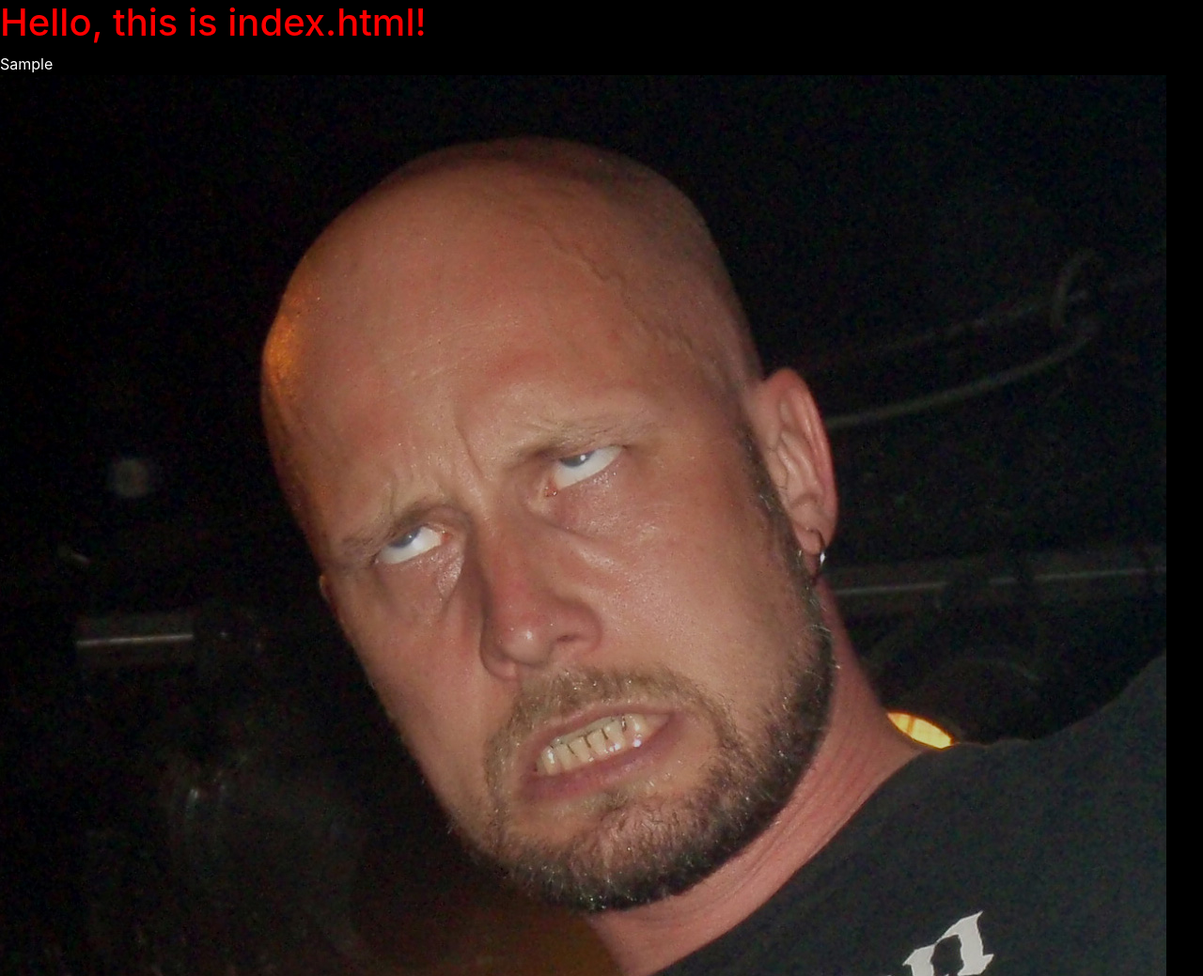
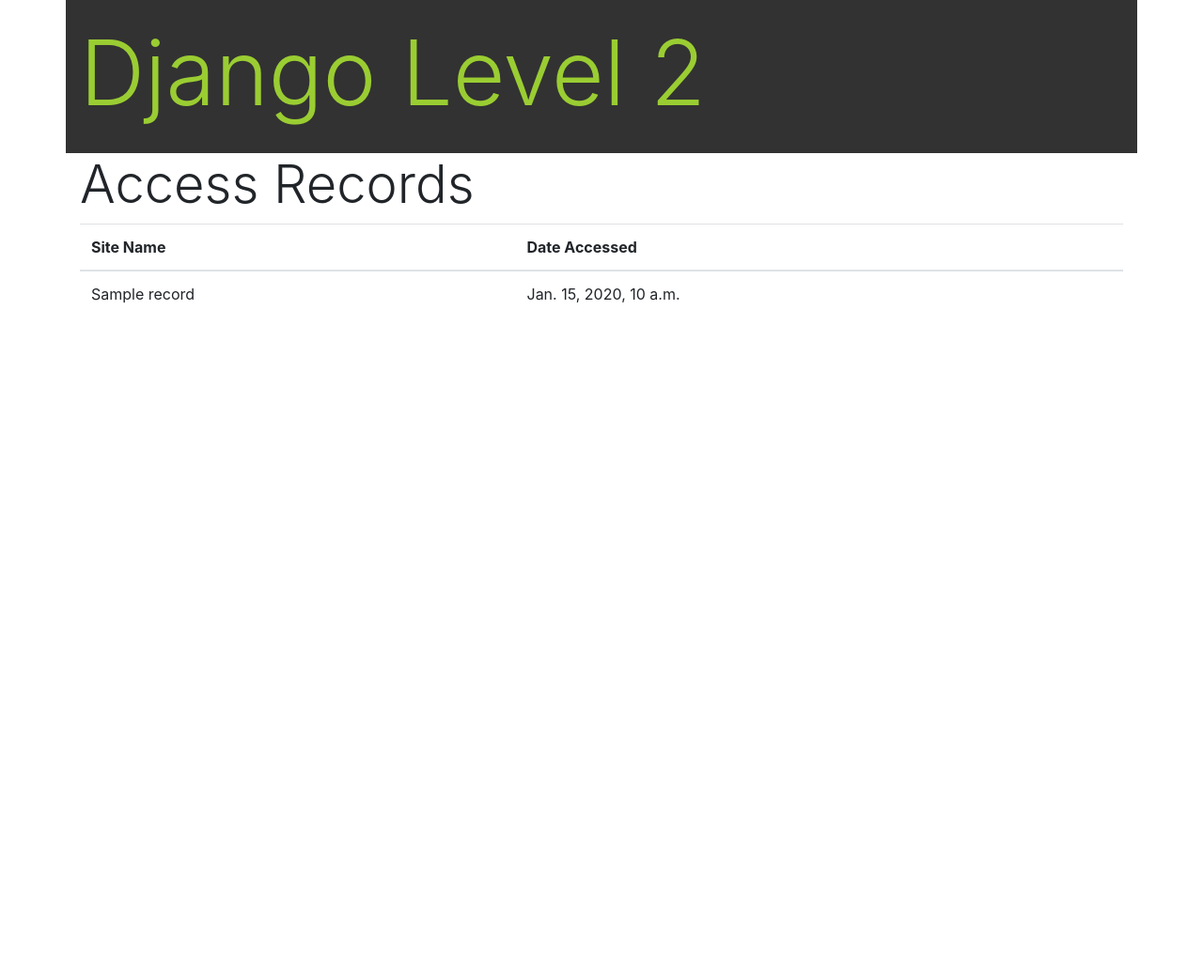
Before and after one commit to edan-bainglass/django-practice, a Django app: template My_Django_Stuff/projects/first_project/templates/first_app/index.html in a window 1280 px wide. Shown: the whole page at 94% size. After the commit the page ends 323 px from the top, so only its background shows below. Run offline with Django 3.2, Linux system fonts and the light colour scheme; the template is opened without the code that fills it: most values are stand-ins (such as "Sample title", 1, 10 or a date in 2020); some libraries are stand-ins or nearby versions.

Commit message:
Added a table of access records to index.html by querying the database; improved index page via Bootstrap & CSS

```diff
--- a/My_Django_Stuff/projects/first_project/first_app/views.py
+++ b/My_Django_Stuff/projects/first_project/first_app/views.py
@@ -1,9 +1,11 @@
 from django.shortcuts import render
 from django.http import HttpResponse
+from first_app.models import Topic, Webpage, AccessRecord
 
 # Create your views here.
 
 
 def index(request):
-    my_dict = {'insert_me': "Hello, I am coming from first_app/views.py"}
-    return render(request, 'first_app/index.html', context=my_dict)
+    webpages_list = AccessRecord.objects.order_by('date')
+    date_dict = {'access_records': webpages_list}
+    return render(request, 'first_app/index.html', context=date_dict)
--- a/My_Django_Stuff/projects/first_project/static/css/styles.css
+++ b/My_Django_Stuff/projects/first_project/static/css/styles.css
@@ -1,8 +1,8 @@
-body {
-  background-color: black;
-  color: white;
+header {
+  padding: 20px;
+  background-color: rgb(50, 50, 50);
 }
 
 h1 {
-  color: red;
+  color: yellowgreen;
 }
--- a/My_Django_Stuff/projects/first_project/templates/first_app/index.html
+++ b/My_Django_Stuff/projects/first_project/templates/first_app/index.html
@@ -18,9 +18,32 @@
     <title>First App</title>
   </head>
   <body>
-    <h1>Hello, this is index.html!</h1>
-    {{ insert_me }}
-    <img src="{% static 'images/jens.jpg' %}" alt="Jens Kidman" />
+    <header class="container">
+      <h1 class="display-1">Django Level 2</h1>
+    </header>
+    <div class="container">
+      <h2 class="display-4">Access Records</h2>
+      <div class="djangotwo">
+        {% if access_records %}
+        <table class="table table-hover">
+          <thead>
+            <th>Site Name</th>
+            <th>Date Accessed</th>
+          </thead>
+          <tbody>
+            {% for record in access_records %}
+            <tr>
+              <td>{{ record.name }}</td>
+              <td>{{ record.date }}</td>
+            </tr>
+            {% endfor %}
+          </tbody>
+        </table>
+        {% else %}
+        <p>No access records found!</p>
+        {% endif %}
+      </div>
+    </div>
 
     <!-- BS4 scripts -->
     <script src="https://cdnjs.cloudflare.com/ajax/libs/jquery/3.5.1/jquery.slim.min.js"></script>
```
Also changed, not shown: My_Django_Stuff/projects/first_project/db.sqlite3.
